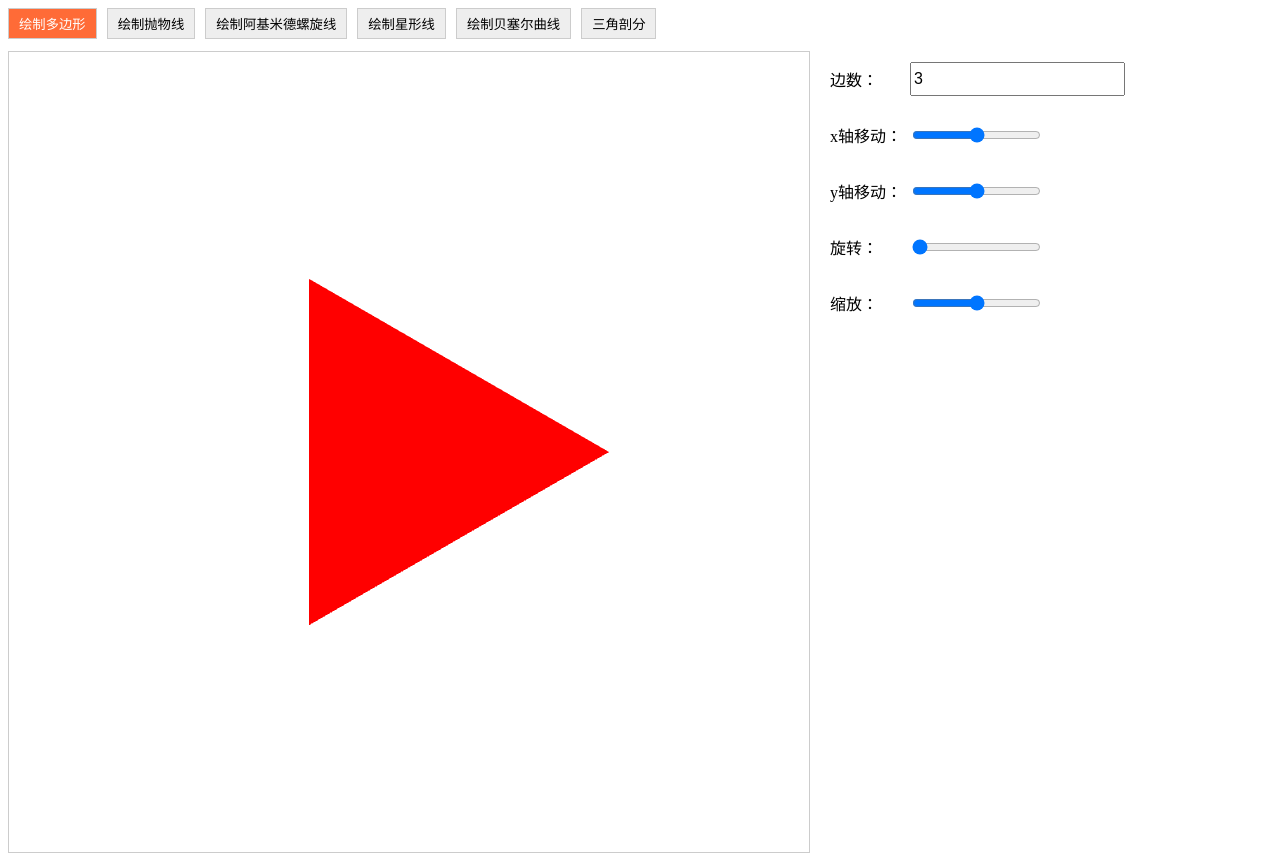
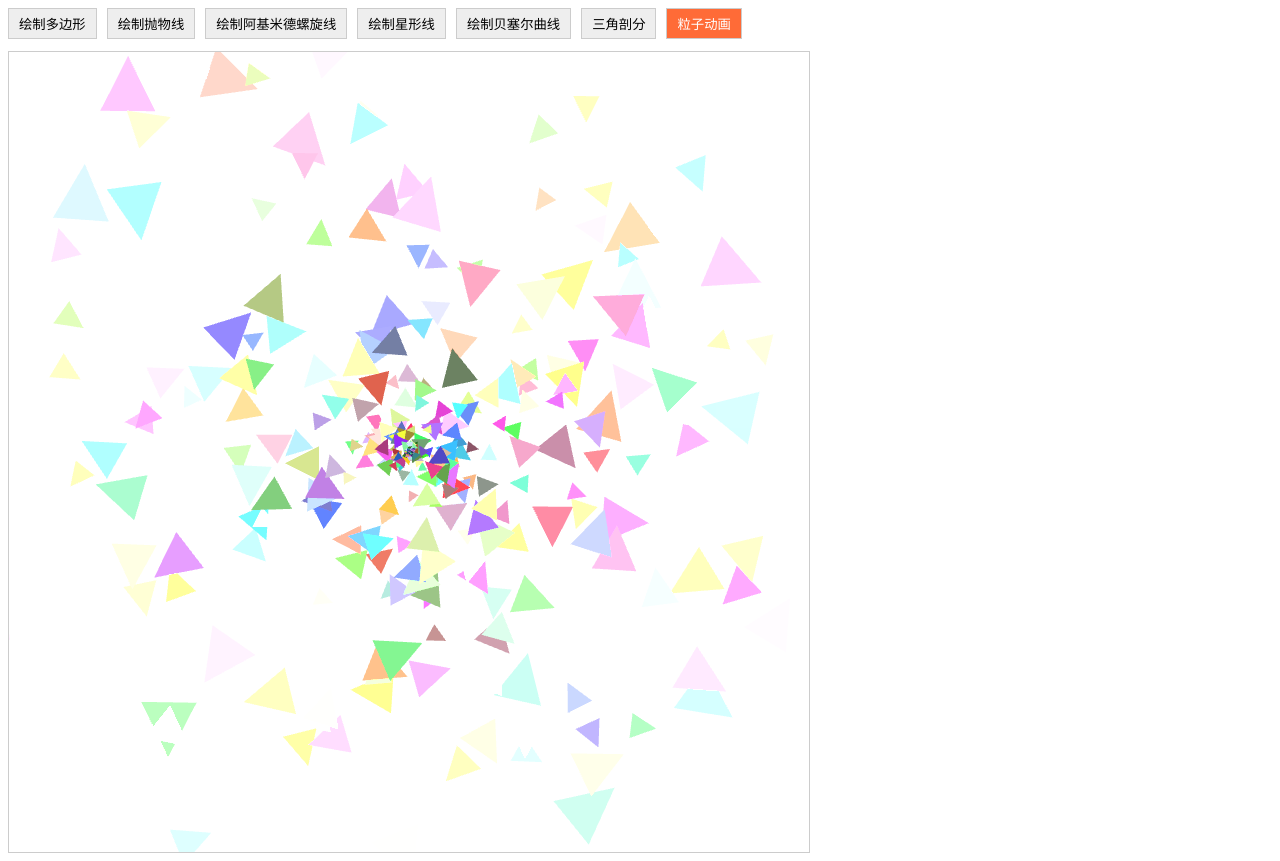
Before and after one commit to dearDreamWeb/webgl_experiment, a React (Vite) app: page / in a window 1280 px wide. Built offline with nearby package versions, Linux system fonts and the light colour scheme.

Commit message:
feat: 粒子效果完成

```diff
--- a/index.html
+++ b/index.html
@@ -4,7 +4,7 @@
     <meta charset="UTF-8" />
     <link rel="icon" type="image/svg+xml" href="/src/favicon.svg" />
     <meta name="viewport" content="width=device-width, initial-scale=1.0" />
-    <title>Vite App</title>
+    <title>webGl实验室</title>
   </head>
   <body>
     <div id="root"></div>
--- a/src/App.tsx
+++ b/src/App.tsx
@@ -1,5 +1,11 @@
 import { useState, useEffect, useRef, InputHTMLAttributes } from "react";
-import { getGl, parametric, Vector2D, triangulation } from "./utils";
+import {
+  getGl,
+  parametric,
+  Vector2D,
+  triangulation,
+  particleAnimation,
+} from "./utils";
 import drawPolygon, { updateFn } from "./utils/drawPolygon";
 import "./app.css";
 
@@ -59,10 +65,15 @@ const allTypes = [
     type: "triangulation",
     text: "三角剖分",
   },
+  {
+    key: "6",
+    type: "particleAnimation",
+    text: "粒子动画",
+  },
 ];
 
 function App(): JSX.Element {
-  const [type, setType] = useState("polygon");
+  const [type, setType] = useState("particleAnimation");
   const canvas = useRef<HTMLCanvasElement>(null);
   const [inputValue, setInputValue] = useState<number>(3);
   const [translateX, setTranslateX] = useState<number>(50);
@@ -135,6 +146,9 @@ function App(): JSX.Element {
         triangulation(gl, canvas.current, (isShow: boolean) =>
           setIsShowText(isShow)
         );
+        break;
+      case allTypes[6].type:
+        particleAnimation(gl);
         break;
     }
   }, [type]);
--- a/src/utils/index.ts
+++ b/src/utils/index.ts
@@ -1,4 +1,5 @@
 import triangulation from './triangulation'
+import particleAnimation from './particleAnimation'
 import Vector2D from './vector2d.js'
 import { earcut } from './earcut.js'
 
@@ -107,4 +108,4 @@ export function parametric(gl: WebGLRenderingContext, xFunc: (t: number, ...args
 }
 
 
-export { triangulation, Vector2D, earcut }
+export { triangulation, Vector2D, earcut, particleAnimation }
--- /dev/null
+++ b/src/utils/particleAnimation.ts
@@ -0,0 +1,146 @@
+export default function particleAnimation(gl: WebGLRenderingContext,) {
+    const vertex = `
+        attribute vec2 position;
+
+        uniform float u_rotation;
+        uniform float u_time;
+        uniform float u_duration;
+        uniform float u_scale;
+        uniform vec2 u_dir;
+
+        varying float vP;
+
+        void main() {
+        float p = min(1.0, u_time / u_duration);
+        float rad = u_rotation + 3.14 * 10.0 * p;
+        float scale = u_scale * p * (2.0 - p);
+        vec2 offset = 2.0 * u_dir * p * p;
+        mat3 translateMatrix = mat3(
+            1.0, 0.0, 0.0,
+            0.0, 1.0, 0.0,
+            offset.x, offset.y, 1.0
+        );
+        mat3 rotateMatrix = mat3(
+            cos(rad), sin(rad), 0.0,
+            -sin(rad), cos(rad), 0.0,
+            0.0, 0.0, 1.0
+        );
+        mat3 scaleMatrix = mat3(
+            scale, 0.0, 0.0,
+            0.0, scale, 0.0,
+            0.0, 0.0, 1.0
+        );
+        gl_PointSize = 1.0;
+        vec3 pos = translateMatrix * rotateMatrix * scaleMatrix * vec3(position, 1.0);
+        gl_Position = vec4(pos, 1.0);
+        vP = p;
+        }
+    `;
+
+    const fragment = `
+        precision mediump float;
+        uniform vec4 u_color;
+        varying float vP;
+
+        void main()
+        {
+        gl_FragColor.xyz = u_color.xyz;
+        gl_FragColor.a = (1.0 - vP) * u_color.a;
+        }
+    `
+    const vertexShader = gl.createShader(gl.VERTEX_SHADER)!;
+    gl.shaderSource(vertexShader, vertex);
+    gl.compileShader(vertexShader);
+
+    const fragmentShader = gl.createShader(gl.FRAGMENT_SHADER)!;
+    gl.shaderSource(fragmentShader, fragment);
+    gl.compileShader(fragmentShader);
+
+    const program = gl.createProgram()!;
+    gl.attachShader(program, vertexShader);
+    gl.attachShader(program, fragmentShader);
+    gl.linkProgram(program);
+    gl.useProgram(program);
+    const position = new Float32Array([
+        -1, -1,
+        0, 1,
+        1, -1
+    ])
+    const bufferId = gl.createBuffer();
+    gl.bindBuffer(gl.ARRAY_BUFFER, bufferId);
+    gl.bufferData(gl.ARRAY_BUFFER, position, gl.STATIC_DRAW);
+
+    const vPosition = gl.getAttribLocation(program, 'position');
+    gl.vertexAttribPointer(vPosition, 2, gl.FLOAT, false, 0, 0);
+    gl.enableVertexAttribArray(vPosition);
+
+
+    let triangles: IRandomTriangles[] = [];
+
+    function update() {
+        for (let i = 0; i < 5 * Math.random(); i++) {
+            triangles.push(randomTriangles());
+        }
+        gl.clear(gl.COLOR_BUFFER_BIT);
+        // 对每个三角形重新设置u_time
+        triangles.forEach((triangle) => {
+            triangle.u_time = (performance.now() - triangle.startTime) / 1000;
+            setUniforms(gl, program, triangle);
+            gl.drawArrays(gl.TRIANGLES, 0, position.length / 2);
+        });
+        // 移除已经结束动画的三角形
+        triangles = triangles.filter((triangle) => {
+            return triangle.u_time <= triangle.u_duration;
+        });
+        requestAnimationFrame(update);
+    }
+
+    requestAnimationFrame(update);
+}
+
+interface IRandomTriangles extends ISetUniforms {
+    startTime: number;
+}
+// 随机三角形
+function randomTriangles() {
+    const u_color = [Math.random(), Math.random(), Math.random(), 1.0];
+    const u_rotation = Math.random() * Math.PI;
+    const u_scale = Math.random() * 0.05 + 0.03;
+    const u_time = 0;
+    const u_duration = 3.0;
+    const rad = Math.random() * Math.PI * 2;
+    const u_dir = [Math.cos(rad), Math.sin(rad)];
+    const startTime = performance.now();
+    return { u_color, u_rotation, u_scale, u_time, u_duration, u_dir, startTime }
+}
+
+
+interface ISetUniforms {
+    u_color: number[];
+    u_rotation: number;
+    u_scale: number;
+    u_time: number;
+    u_duration: number;
+    u_dir: number[];
+}
+
+function setUniforms(gl: WebGLRenderingContext, program: WebGLProgram,
+    { u_color, u_rotation, u_scale, u_time, u_duration, u_dir }: ISetUniforms) {
+    let loc = gl.getUniformLocation(program, 'u_color');
+    gl.uniform4fv(loc, u_color);
+
+    loc = gl.getUniformLocation(program, 'u_rotation');
+    gl.uniform1f(loc, u_rotation);
+
+    loc = gl.getUniformLocation(program, 'u_scale');
+    gl.uniform1f(loc, u_scale);
+
+    loc = gl.getUniformLocation(program, 'u_time');
+    gl.uniform1f(loc, u_time);
+
+    loc = gl.getUniformLocation(program, 'u_duration');
+    gl.uniform1f(loc, u_duration);
+
+    loc = gl.getUniformLocation(program, 'u_dir');
+    gl.uniform2fv(loc, u_dir);
+}
```
